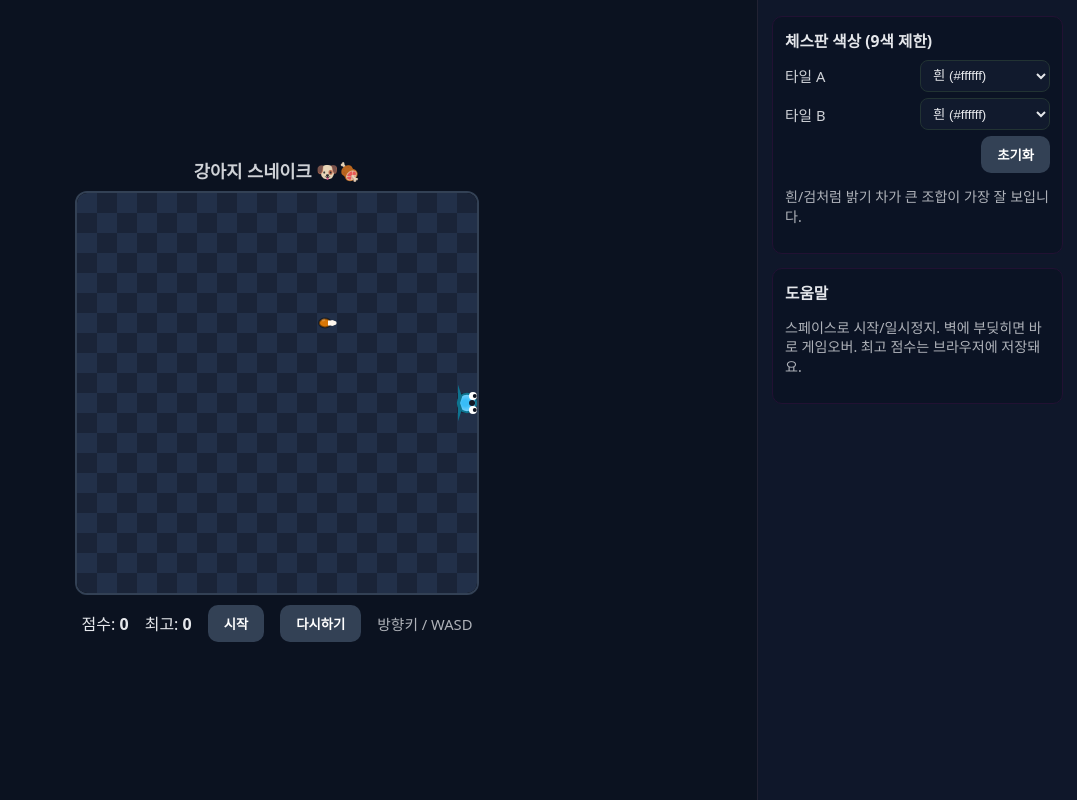
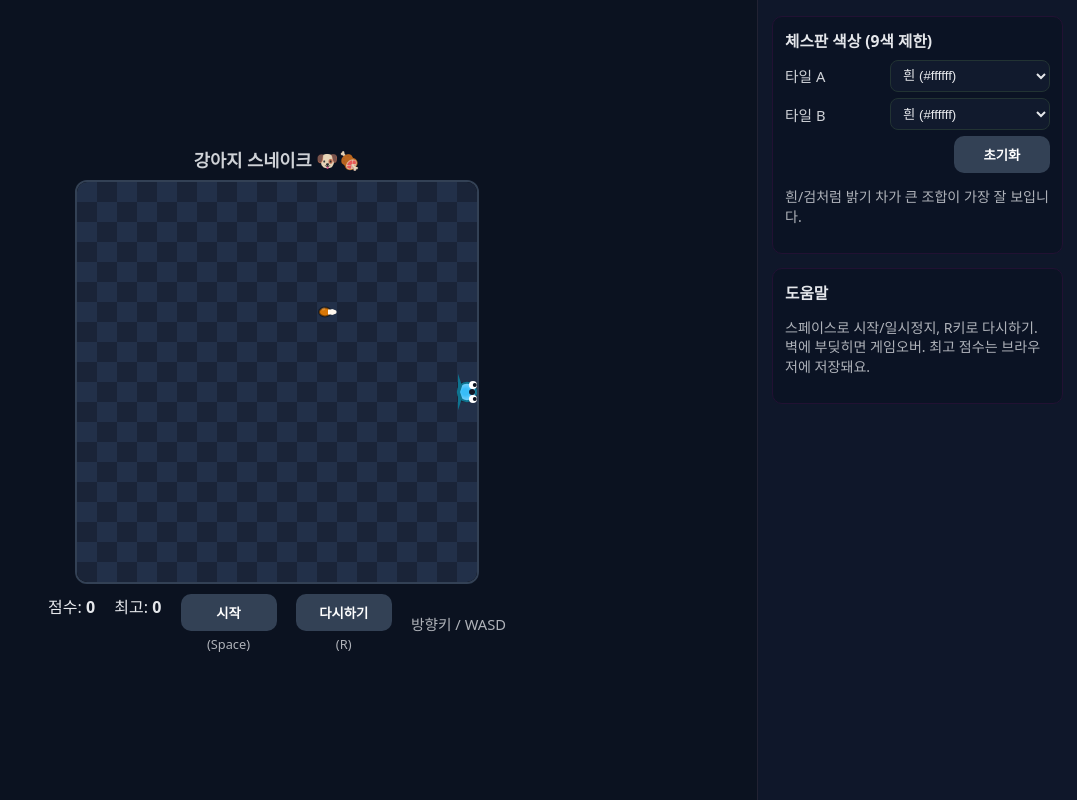
Before and after one commit to jonghagbag998-debug/snake-game, a plain HTML site: page index.html in a window 1280 px wide. Both pictures are taken after a click on the button "시작". Shown: the whole page, without its empty margins (203-1280 px from the left). Drawn offline with Linux system fonts and the light colour scheme.

Commit message:
Update index.html

```diff
--- a/index.html
+++ b/index.html
@@ -3,7 +3,7 @@
 <head>
 <meta charset="UTF-8" />
 <meta name="viewport" content="width=device-width, initial-scale=1" />
-<title>강아지 스네이크 (벽 충돌 + 9색 커스텀)</title>
+<title>강아지 스네이크 (부드러운 이동 + 키힌트)</title>
 <style>
   :root{
     --bg:#0b1220;
@@ -28,10 +28,12 @@
   #stage-wrap{display:flex; flex-direction:column; align-items:center; justify-content:center; padding:14px;}
   h1{margin:0 0 .5rem; font-size:1.1rem; font-weight:700; opacity:.9}
   canvas{background:black; border:2px solid #334155; border-radius:12px; image-rendering:pixelated}
-  .hud{display:flex; gap:1rem; align-items:center; justify-content:center; flex-wrap:wrap; margin-top:.6rem}
-  .btn{background:#334155; color:white; border:none; border-radius:10px; padding:.55rem 1rem; cursor:pointer; font-weight:700}
+  .hud{display:flex; gap:1.2rem; align-items:flex-start; justify-content:center; flex-wrap:wrap; margin-top:.6rem}
+  .btnwrap{display:flex; flex-direction:column; align-items:center; gap:.25rem}
+  .btn{background:#334155; color:white; border:none; border-radius:10px; padding:.55rem 1rem; cursor:pointer; font-weight:700; min-width:96px; text-align:center}
   .btn:active{transform:translateY(1px)}
-  .muted{opacity:.75; font-size:.92rem}
+  .hint{font-size:.8rem; opacity:.75}
+  .muted{opacity:.75; font-size:.92rem; align-self:center}
   .pad{display:grid; grid-template-columns:repeat(3,56px); grid-template-rows:repeat(3,56px); gap:.4rem; margin:.4rem 0 0}
   .pad button{background:#1f2937; border:2px solid #334155; color:#cbd5e1; font-size:1rem; border-radius:10px}
   @media(min-width:720px){ .pad{display:none} }
@@ -45,7 +47,7 @@
   .panel-group h3{margin:0 0 .5rem; font-size:.98rem}
   .row{display:flex; align-items:center; justify-content:space-between; gap:10px; margin:.4rem 0}
   .row label{font-size:.92rem; opacity:.9}
-  select{width:130px; padding:.4rem .5rem; background:#111a2d; border:1px solid #233; color:#e5e7eb; border-radius:8px}
+  select{width:160px; padding:.4rem .5rem; background:#111a2d; border:1px solid #233; color:#e5e7eb; border-radius:8px}
   .tip{font-size:.88rem; opacity:.75; line-height:1.4}
 </style>
 </head>
@@ -57,8 +59,17 @@
     <div class="hud">
       <div>점수: <strong id="score">0</strong></div>
       <div>최고: <strong id="best">0</strong></div>
-      <button class="btn" id="toggle">시작</button>
-      <button class="btn" id="restart">다시하기</button>
+
+      <div class="btnwrap">
+        <button class="btn" id="toggle">시작</button>
+        <div class="hint">(Space)</div>
+      </div>
+
+      <div class="btnwrap">
+        <button class="btn" id="restart">다시하기</button>
+        <div class="hint">(R)</div>
+      </div>
+
       <span class="muted">방향키 / WASD</span>
     </div>
 
@@ -88,17 +99,17 @@
     </div>
     <div class="panel-group">
       <h3>도움말</h3>
-      <p class="tip">스페이스로 시작/일시정지. 벽에 부딪히면 바로 게임오버. 최고 점수는 브라우저에 저장돼요.</p>
+      <p class="tip">스페이스로 시작/일시정지, R키로 다시하기. 벽에 부딪히면 게임오버. 최고 점수는 브라우저에 저장돼요.</p>
     </div>
   </aside>
 
 <script>
 (() => {
-  // ===== 기본 보드 설정 =====
+  // ===== 기본 보드/렌더 설정 =====
   const cell = 20, cols = 20, rows = 20;
   const w = cols * cell, h = rows * cell;
   const cvs = document.getElementById('game');
-  const ctx = cvs.getContext('2d', { alpha:false }); // 배경 덮어쓰기 확실
+  const ctx = cvs.getContext('2d', { alpha:false });
   cvs.width = w; cvs.height = h;
 
   // HUD
@@ -128,11 +139,17 @@
   let snake, dir, pendingDir, food, score, speed, running, lastTime, acc;
   let tongueTimer = 0;
 
+  // 보간용 스냅샷(이전 스텝 상태)
+  let prevSnake = null;
+  let prevDir = {x:1,y:0};
+
   function init(){
     snake=[{x:10,y:10}];
-    dir={x:1,y:0}; pendingDir=dir;
+    dir={x:1,y:0}; pendingDir=dir; prevDir=dir;
     score=0; speed=8; running=false; lastTime=0; acc=0; tongueTimer=0;
-    food=spawnFood(); scoreEl.textContent=score; draw();
+    food=spawnFood(); scoreEl.textContent=score;
+    prevSnake = cloneSnake(snake);
+    draw(0); // 초기 화면
   }
   function spawnFood(){
     while(true){
@@ -140,17 +157,20 @@
       if(!snake.some(s=>s.x===p.x&&s.y===p.y)) return p;
     }
   }
+  function cloneSnake(arr){ return arr.map(p=>({x:p.x, y:p.y})); }
 
   // ===== 입력 =====
   const key2dir={ArrowUp:{x:0,y:-1},ArrowDown:{x:0,y:1},ArrowLeft:{x:-1,y:0},ArrowRight:{x:1,y:0},
                  w:{x:0,y:-1},s:{x:0,y:1},a:{x:-1,y:0},d:{x:1,y:0}};
   addEventListener('keydown',e=>{
-    const k=e.key; if(k in key2dir){
+    const k=e.key.toLowerCase();
+    if(k in key2dir){
       const nd=key2dir[k];
       if(snake.length>1 && (nd.x===-dir.x && nd.y===-dir.y)) return;
       if(nd.x!==dir.x || nd.y!==dir.y) sTurn();
       pendingDir=nd; e.preventDefault();
-    } else if(k===' '){ toggle(); }
+    } else if(k===' '){ toggle(); e.preventDefault(); }
+      else if(k==='r'){ restartBtn.click(); e.preventDefault(); }
   });
   document.querySelectorAll('.pad [data-d]').forEach(b=>{
     b.addEventListener('click',()=>{
@@ -167,38 +187,61 @@
     if(!running) return;
     const dt=(ts-lastTime)/1000; lastTime=ts; acc+=dt; tongueTimer+=dt;
     const step=1/speed;
-    while(acc>=step){ update(); acc-=step; }
-    draw(); requestAnimationFrame(loop);
+
+    // 1) 필요한 만큼 스텝 업데이트 (벽/몸 충돌, 먹이 판정은 격자 단위)
+    while(acc>=step){
+      prevSnake = cloneSnake(snake);
+      prevDir = {x:dir.x, y:dir.y};
+      update();               // 한 스텝 진행
+      acc -= step;
+    }
+
+    // 2) 보간 비율 t = 지난 스텝 이후 경과시간 / 스텝시간 (0~1)
+    const t = (acc < step) ? (acc/step) : 0;
+    draw(t);
+
+    requestAnimationFrame(loop);
   }
 
   function update(){
     dir=pendingDir;
-    // 벽 충돌 모드: 화면 밖으로 나가면 즉시 게임오버
+    // 벽 충돌 모드
     const nx = snake[0].x + dir.x;
     const ny = snake[0].y + dir.y;
-    if (nx < 0 || nx >= cols || ny < 0 || ny >= rows) {
-      return gameOver();
-    }
+    if (nx < 0 || nx >= cols || ny < 0 || ny >= rows) return gameOver();
     const head={x:nx, y:ny};
-    if(snake.some((s,i)=>i>0 && s.x===head.x&&s.y===head.y)){ return gameOver(); }
+
+    if(snake.some((s,i)=>i>0 && s.x===head.x&&s.y===head.y)) return gameOver();
+
     snake.unshift(head);
     if(head.x===food.x && head.y===food.y){
       score++; scoreEl.textContent=score; speed=Math.min(16,speed+0.3); sEat(); food=spawnFood();
     } else snake.pop();
   }
 
-  // ===== 그리기 =====
-  function draw(){
+  // ===== 그리기 (보간 렌더) =====
+  function draw(t=0){
     drawBoard();            // 체크무늬
     drawMeat(food.x, food.y);
 
-    // 강아지(머리 + 몸통)
-    for(let i=snake.length-1;i>=0;i--){
-      const p=snake[i];
-      if(i===0) drawDogHead(p, dir);
-      else      drawDogBody(p);
+    // 보간된 위치 계산: prevSnake -> snake 사이를 t만큼
+    const segCount = snake.length;
+    for(let i=segCount-1;i>=0;i--){
+      const cur = snake[i];
+      const prv = (prevSnake && prevSnake[i]) ? prevSnake[i] : cur;
+      const ix = lerp(prv.x, cur.x, t) * cell;
+      const iy = lerp(prv.y, cur.y, t) * cell;
+
+      if(i===0){
+        // 머리는 진행 방향을 현재 dir 기준으로, 위치는 보간값
+        drawDogHeadAt(ix, iy, dir);
+      }else{
+        drawDogBodyAt(ix, iy);
+      }
     }
   }
+
+  function lerp(a,b,t){ return a + (b-a)*t; }
 
   // 체스판(체크무늬) 타일 그리기
   function drawBoard(){
@@ -212,7 +255,7 @@
     }
   }
 
-  // 먹이: 드럼스틱 고기 (외곽선 추가로 시인성 강화)
+  // 먹이: 드럼스틱 고기
   function drawMeat(cx, cy){
     const px=cx*cell, py=cy*cell, s=cell;
     const cX=px+s/2, cY=py+s/2;
@@ -236,9 +279,9 @@
     ctx.beginPath(); ctx.ellipse(cX-s*0.18, cY-3, s*0.10, s*0.07, -0.3, 0, Math.PI*2); ctx.fill();
   }
 
-  // 강아지 몸통
-  function drawDogBody(p){
-    const x=p.x*cell, y=p.y*cell, r=cell*0.42, cx=x+cell/2, cy=y+cell/2;
+  // 강아지 몸통(보간 좌표 버전)
+  function drawDogBodyAt(ix, iy){
+    const r=cell*0.42, cx=ix+cell/2, cy=iy+cell/2;
     const g=ctx.createRadialGradient(cx, cy, r*0.35, cx, cy, r);
     g.addColorStop(0, getVar('--dog-head')); g.addColorStop(1, getVar('--dog-body'));
     ctx.fillStyle=g; ctx.beginPath(); ctx.arc(cx, cy, r, 0, Math.PI*2); ctx.fill();
@@ -251,13 +294,13 @@
     ctx.beginPath(); ctx.arc(cx+2, cy-2, 2, 0, Math.PI*2); ctx.fill();
   }
 
-  // 강아지 머리
-  function drawDogHead(p, dir){
-    const x=p.x*cell, y=p.y*cell, r=cell*0.46;
-    const cx=x+cell/2, cy=y+cell/2;
+  // 강아지 머리(보간 좌표 버전)
+  function drawDogHeadAt(ix, iy, dirNow){
+    const r=cell*0.46;
+    const cx=ix+cell/2, cy=iy+cell/2;
 
     // 머리
-    const g=ctx.createRadialGradient(cx-2*dir.x, cy-2*dir.y, r*0.35, cx, cy, r);
+    const g=ctx.createRadialGradient(cx-2*dirNow.x, cy-2*dirNow.y, r*0.35, cx, cy, r);
     g.addColorStop(0, getVar('--dog-head')); g.addColorStop(1, getVar('--dog-body'));
     ctx.fillStyle=g; ctx.beginPath(); ctx.arc(cx, cy, r, 0, Math.PI*2); ctx.fill();
 
@@ -266,55 +309,55 @@
 
     // 귀
     const earOffset = 6, earBack = 6;
-    drawEar(cx - dir.x*earBack + (-dir.y)*earOffset,
-            cy - dir.y*earBack + ( dir.x)*earOffset, dir, true);
-    drawEar(cx - dir.x*earBack + ( dir.y)*earOffset,
-            cy - dir.y*earBack + (-dir.x)*earOffset, dir, false);
+    drawEar(cx - dirNow.x*earBack + (-dirNow.y)*earOffset,
+            cy - dirNow.y*earBack + ( dirNow.x)*earOffset, dirNow, true);
+    drawEar(cx - dirNow.x*earBack + ( dirNow.y)*earOffset,
+            cy - dirNow.y*earBack + (-dirNow.x)*earOffset, dirNow, false);
 
     // 눈
     const eyeOffset = 6, eyeSide = 7;
-    const ex1 = cx + (-dir.y)*eyeSide + dir.x*eyeOffset;
-    const ey1 = cy + ( dir.x)*eyeSide + dir.y*eyeOffset;
-    const ex2 = cx + ( dir.y)*eyeSide + dir.x*eyeOffset;
-    const ey2 = cy + (-dir.x)*eyeSide + dir.y*eyeOffset;
+    const ex1 = cx + (-dirNow.y)*eyeSide + dirNow.x*eyeOffset;
+    const ey1 = cy + ( dirNow.x)*eyeSide + dirNow.y*eyeOffset;
+    const ex2 = cx + ( dirNow.y)*eyeSide + dirNow.x*eyeOffset;
+    const ey2 = cy + (-dirNow.x)*eyeSide + dirNow.y*eyeOffset;
     ctx.fillStyle='white';
     ctx.beginPath(); ctx.arc(ex1,ey1,4,0,Math.PI*2); ctx.fill();
     ctx.beginPath(); ctx.arc(ex2,ey2,4,0,Math.PI*2); ctx.fill();
     // 동공
     const pupilShift = 1.8;
     ctx.fillStyle='#0b1220';
-    ctx.beginPath(); ctx.arc(ex1+dir.x*pupilShift, ey1+dir.y*pupilShift, 2, 0, Math.PI*2); ctx.fill();
-    ctx.beginPath(); ctx.arc(ex2+dir.x*pupilShift, ey2+dir.y*pupilShift, 2, 0, Math.PI*2); ctx.fill();
+    ctx.beginPath(); ctx.arc(ex1+dirNow.x*pupilShift, ey1+dirNow.y*pupilShift, 2, 0, Math.PI*2); ctx.fill();
+    ctx.beginPath(); ctx.arc(ex2+dirNow.x*pupilShift, ey2+dirNow.y*pupilShift, 2, 0, Math.PI*2); ctx.fill();
 
     // 코
-    const nx = cx + dir.x*(r*0.55), ny = cy + dir.y*(r*0.55);
+    const nx = cx + dirNow.x*(r*0.55), ny = cy + dirNow.y*(r*0.55);
     ctx.fillStyle='#111827';
     ctx.beginPath(); ctx.arc(nx, ny, 3, 0, Math.PI*2); ctx.fill();
 
     // 혀 (간헐적)
     const showTongue = (Math.floor(tongueTimer*5)%5===0);
     if(showTongue){
-      const tx = cx + dir.x*(r+2), ty = cy + dir.y*(r+2);
+      const tx = cx + dirNow.x*(r+2), ty = cy + dirNow.y*(r+2);
       ctx.strokeStyle=getVar('--tongue'); ctx.lineWidth=2;
-      ctx.beginPath(); ctx.moveTo(tx,ty); ctx.lineTo(tx+dir.x*7, ty+dir.y*7); ctx.stroke();
+      ctx.beginPath(); ctx.moveTo(tx,ty); ctx.lineTo(tx+dirNow.x*7, ty+dirNow.y*7); ctx.stroke();
       ctx.beginPath();
-      ctx.moveTo(tx+dir.x*7, ty+dir.y*7);
-      ctx.lineTo(tx+dir.x*9 + (dir.y*2), ty+dir.y*9 + (-dir.x*2));
-      ctx.moveTo(tx+dir.x*7, ty+dir.y*7);
-      ctx.lineTo(tx+dir.x*9 + (-dir.y*2), ty+dir.y*9 + ( dir.x*2));
+      ctx.moveTo(tx+dirNow.x*7, ty+dirNow.y*7);
+      ctx.lineTo(tx+dirNow.x*9 + (dirNow.y*2), ty+dirNow.y*9 + (-dirNow.x*2));
+      ctx.moveTo(tx+dirNow.x*7, ty+dirNow.y*7);
+      ctx.lineTo(tx+dirNow.x*9 + (-dirNow.y*2), ty+dirNow.y*9 + ( dirNow.x*2));
       ctx.stroke();
     }
   }
 
-  function drawEar(x, y, dir, left){
+  function drawEar(x, y, dirNow, left){
     ctx.fillStyle=getVar('--dog-body');
     ctx.strokeStyle=getVar('--dog-outline');
     ctx.lineWidth=2;
     ctx.beginPath();
     const s=6;
     ctx.moveTo(x, y);
-    ctx.lineTo(x - dir.x*2 + ( left? -dir.y : dir.y)*s, y - dir.y*2 + ( left?  dir.x : -dir.x)*s);
-    ctx.lineTo(x - dir.x*2 + ( left?  dir.y : -dir.y)*s, y - dir.y*2 + ( left? -dir.x :  dir.x)*s);
+    ctx.lineTo(x - dirNow.x*2 + ( left? -dirNow.y : dirNow.y)*s, y - dirNow.y*2 + ( left?  dirNow.x : -dirNow.x)*s);
+    ctx.lineTo(x - dirNow.x*2 + ( left?  dirNow.y : -dirNow.y)*s, y - dirNow.y*2 + ( left? -dirNow.x :  dirNow.x)*s);
     ctx.closePath(); ctx.fill(); ctx.stroke();
   }
 
@@ -330,6 +373,10 @@
   }
   toggleBtn.addEventListener('click',toggle);
   restartBtn.addEventListener('click',()=>init());
+
+  // 키보드 R로 다시하기
+  // (keydown에서 r 처리 → restartBtn.click())
+
   init();
 
   // ===== 9색 팔레트 셀렉터 =====
@@ -341,8 +388,8 @@
     {name:'노', hex:'#ffff00'},
     {name:'초', hex:'#00ff00'},
     {name:'파', hex:'#0000ff'},
-    {name:'남', hex:'#000080'}, // 네이비/인디고 느낌
-    {name:'보', hex:'#800080'}  // 퍼플
+    {name:'남', hex:'#000080'},
+    {name:'보', hex:'#800080'}
   ];
   const selA = document.getElementById('selA');
   const selB = document.getElementById('selB');
@@ -367,25 +414,24 @@
     const b=Number(m[3]).toString(16).padStart(2,'0');
     return `#${r}${g}${b}`;
   }
-
   // 초기 옵션 구성
   fillSelect(selA, currentHex('--tileA', '#223049'));
   fillSelect(selB, currentHex('--tileB', '#1a2438'));
 
   selA.addEventListener('change', e=>{
     document.documentElement.style.setProperty('--tileA', e.target.value);
-    draw();
+    draw(0);
   });
   selB.addEventListener('change', e=>{
     document.documentElement.style.setProperty('--tileB', e.target.value);
-    draw();
+    draw(0);
   });
   resetBtn.addEventListener('click', ()=>{
     document.documentElement.style.setProperty('--tileA', '#223049');
     document.documentElement.style.setProperty('--tileB', '#1a2438');
     fillSelect(selA, '#223049');
     fillSelect(selB, '#1a2438');
-    draw();
+    draw(0);
   });
 })();
 </script>
```
